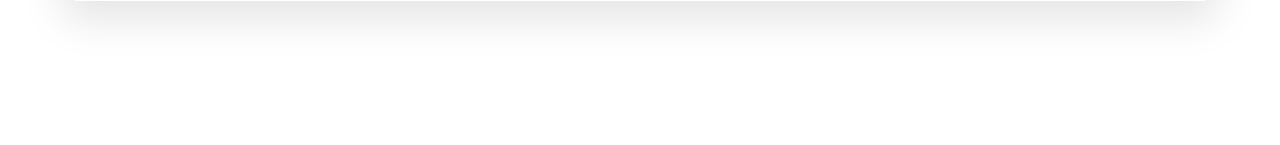
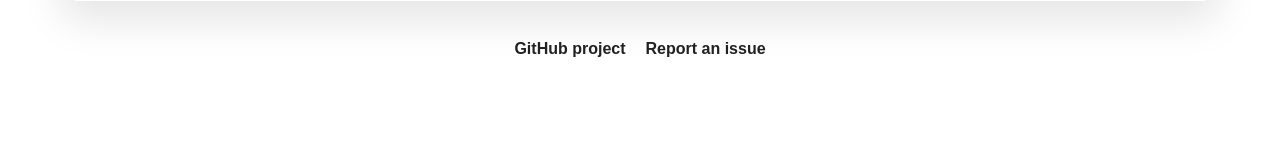
Before and after one commit to Secrover/Secrover, a Python web app: template templates/code.html in a window 1280 px wide. Shown: the part 480-625 px from the top of the page. Run offline with Jinja, Linux system fonts and the light colour scheme; the template is opened without the code that fills it, so the values that code supplies are empty.

Commit message:
Fix colors

```diff
--- a/templates/base.html
+++ b/templates/base.html
@@ -96,10 +96,9 @@
             padding: 0 20px 20px 20px;
             text-align: center;
             justify-content: center;
-            color: #fff;
 
             a {
-                color: #fff;
+                color: #222;
             }
         }
         h1, h2, h3 { color: #333; margin-bottom: 20px; font-weight: bold; }
```
